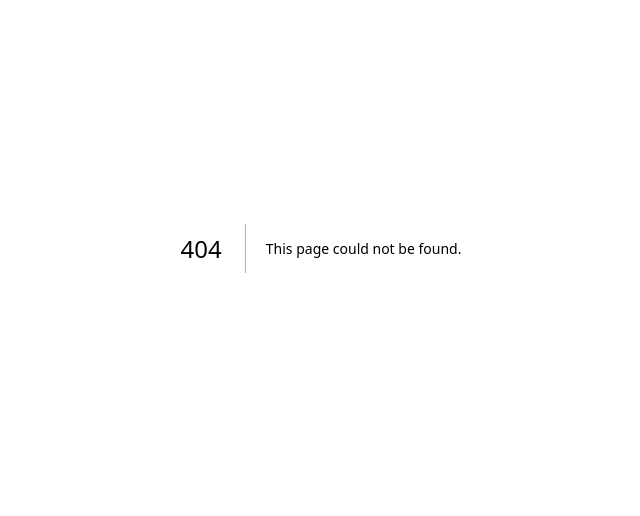
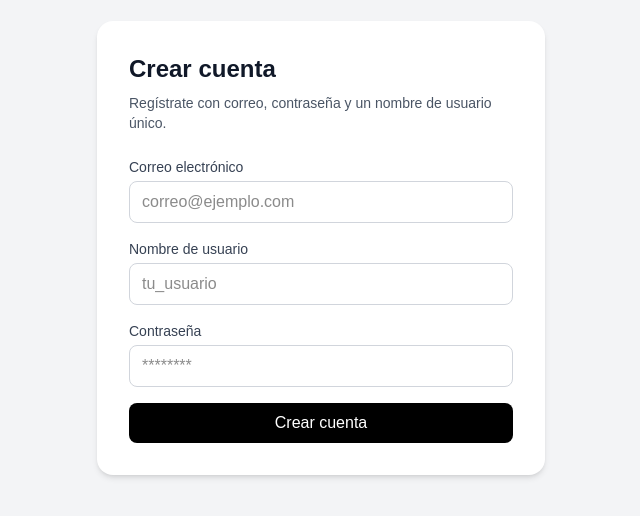
Before and after one commit to SantiagoCaldeZ/mario-poorty-web, a Next.js app: page /register in a window 1280 px wide. Before the commit this address had no page. Shown: the part 152-668 px from the top of the page, without its empty margins (319-959 px from the left). Built offline with nearby package versions, Linux system fonts and the light colour scheme.

Commit message:
Agrega pantallas base de inicio, login y registro

```diff
--- /dev/null
+++ b/app/(auth)/login/page.tsx
@@ -0,0 +1,43 @@
+export default function LoginPage() {
+  return (
+    <main className="min-h-screen flex items-center justify-center bg-gray-100">
+      <div className="w-full max-w-md rounded-2xl bg-white p-8 shadow-md">
+        <h1 className="text-2xl font-bold text-gray-900">Iniciar sesión</h1>
+        <p className="mt-2 text-sm text-gray-600">
+          Ingresa con tu correo o nombre de usuario y tu contraseña.
+        </p>
+
+        <form className="mt-6 space-y-4">
+          <div>
+            <label className="mb-1 block text-sm font-medium text-gray-700">
+              Correo o nombre de usuario
+            </label>
+            <input
+              type="text"
+              placeholder="correo o usuario"
+              className="w-full rounded-lg border border-gray-300 px-3 py-2 outline-none focus:border-black"
+            />
+          </div>
+
+          <div>
+            <label className="mb-1 block text-sm font-medium text-gray-700">
+              Contraseña
+            </label>
+            <input
+              type="password"
+              placeholder="********"
+              className="w-full rounded-lg border border-gray-300 px-3 py-2 outline-none focus:border-black"
+            />
+          </div>
+
+          <button
+            type="submit"
+            className="w-full rounded-lg bg-black px-4 py-2 text-white transition hover:opacity-90"
+          >
+            Entrar
+          </button>
+        </form>
+      </div>
+    </main>
+  );
+}
--- /dev/null
+++ b/app/(auth)/register/page.tsx
@@ -0,0 +1,54 @@
+export default function RegisterPage() {
+  return (
+    <main className="min-h-screen flex items-center justify-center bg-gray-100">
+      <div className="w-full max-w-md rounded-2xl bg-white p-8 shadow-md">
+        <h1 className="text-2xl font-bold text-gray-900">Crear cuenta</h1>
+        <p className="mt-2 text-sm text-gray-600">
+          Regístrate con correo, contraseña y un nombre de usuario único.
+        </p>
+
+        <form className="mt-6 space-y-4">
+          <div>
+            <label className="mb-1 block text-sm font-medium text-gray-700">
+              Correo electrónico
+            </label>
+            <input
+              type="email"
+              placeholder="correo@ejemplo.com"
+              className="w-full rounded-lg border border-gray-300 px-3 py-2 outline-none focus:border-black"
+            />
+          </div>
+
+          <div>
+            <label className="mb-1 block text-sm font-medium text-gray-700">
+              Nombre de usuario
+            </label>
+            <input
+              type="text"
+              placeholder="tu_usuario"
+              className="w-full rounded-lg border border-gray-300 px-3 py-2 outline-none focus:border-black"
+            />
+          </div>
+
+          <div>
+            <label className="mb-1 block text-sm font-medium text-gray-700">
+              Contraseña
+            </label>
+            <input
+              type="password"
+              placeholder="********"
+              className="w-full rounded-lg border border-gray-300 px-3 py-2 outline-none focus:border-black"
+            />
+          </div>
+
+          <button
+            type="submit"
+            className="w-full rounded-lg bg-black px-4 py-2 text-white transition hover:opacity-90"
+          >
+            Crear cuenta
+          </button>
+        </form>
+      </div>
+    </main>
+  );
+}
--- a/app/page.tsx
+++ b/app/page.tsx
@@ -1,8 +1,31 @@
+import Link from "next/link";
+
 export default function Home() {
   return (
-    <main>
-      <h1>Mario Poorty Web</h1>
-      <p>El proyecto ya está corriendo correctamente.</p>
+    <main className="min-h-screen flex items-center justify-center bg-neutral-100">
+      <div className="w-full max-w-lg rounded-2xl bg-white p-10 shadow-md">
+        <h1 className="text-3xl font-bold text-gray-900">Mario Poorty Web</h1>
+        <p className="mt-3 text-gray-600">
+          Bienvenido al proyecto base. Desde aquí puedes probar las pantallas
+          iniciales de autenticación.
+        </p>
+
+        <div className="mt-6 flex gap-4">
+          <Link
+            href="/login"
+            className="rounded-lg bg-black px-5 py-2 text-white transition hover:opacity-90"
+          >
+            Ir a login
+          </Link>
+
+          <Link
+            href="/register"
+            className="rounded-lg border border-black px-5 py-2 text-black transition hover:bg-gray-100"
+          >
+            Ir a registro
+          </Link>
+        </div>
+      </div>
     </main>
   );
 }
```
